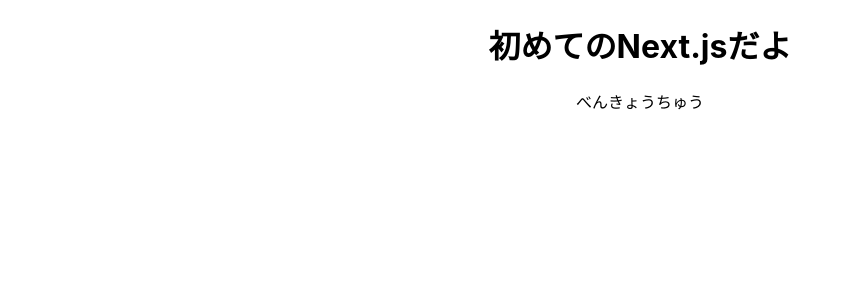
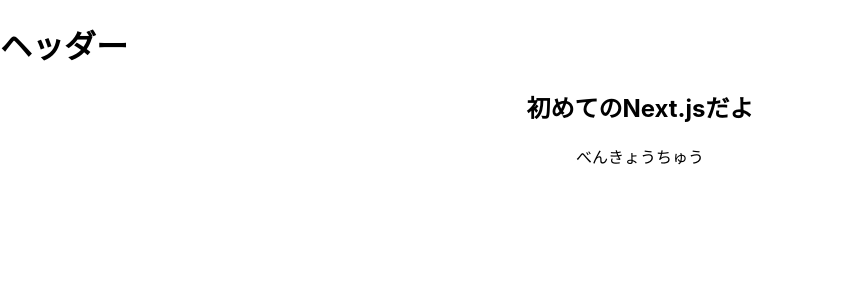
Before and after one commit to noburoad/Next-first, a Next.js app: page / in a window 1280 px wide. Shown: the top 300 px of the page, without its empty margins (0-851 px from the left). Built offline with nearby package versions, Linux system fonts and the light colour scheme.

Commit message:
ヘッダー作成

```diff
--- a/pages/about/index.js
+++ b/pages/about/index.js
@@ -1,8 +1,10 @@
 import Link from 'next/link';
+import Header from '../components/header';
 
 export default function About() {
 	return (
 		<>
+			<Header title={'ヘッダー'}></Header>
 			<h1 style={{ textAlign: 'center' }}>アバウトページだよ。</h1>
 			<Link href={`/`}>
 				<button style={{ cursor: 'pointer' }}>トップへ</button>
--- /dev/null
+++ b/pages/components/header.js
@@ -0,0 +1,7 @@
+export default function Header(props) {
+	return (
+		<>
+			<h1>{props.title}</h1>
+		</>
+	);
+}
--- a/pages/index.js
+++ b/pages/index.js
@@ -1,12 +1,11 @@
-import Head from 'next/head';
-import Image from 'next/image';
-import styles from '../styles/Home.module.css';
+import Header from './components/header';
 
 export default function Home() {
-  return (
-    <>
-      <h1 style={{ textAlign: 'center' }}>初めてのNext.jsだよ</h1>
-      <p style={{ textAlign: 'center' }}>べんきょうちゅう</p>
-    </>
-  );
+	return (
+		<>
+			<Header title={`ヘッダー`}></Header>
+			<h2 style={{ textAlign: 'center' }}>初めてのNext.jsだよ</h2>
+			<p style={{ textAlign: 'center' }}>べんきょうちゅう</p>
+		</>
+	);
 }
```
